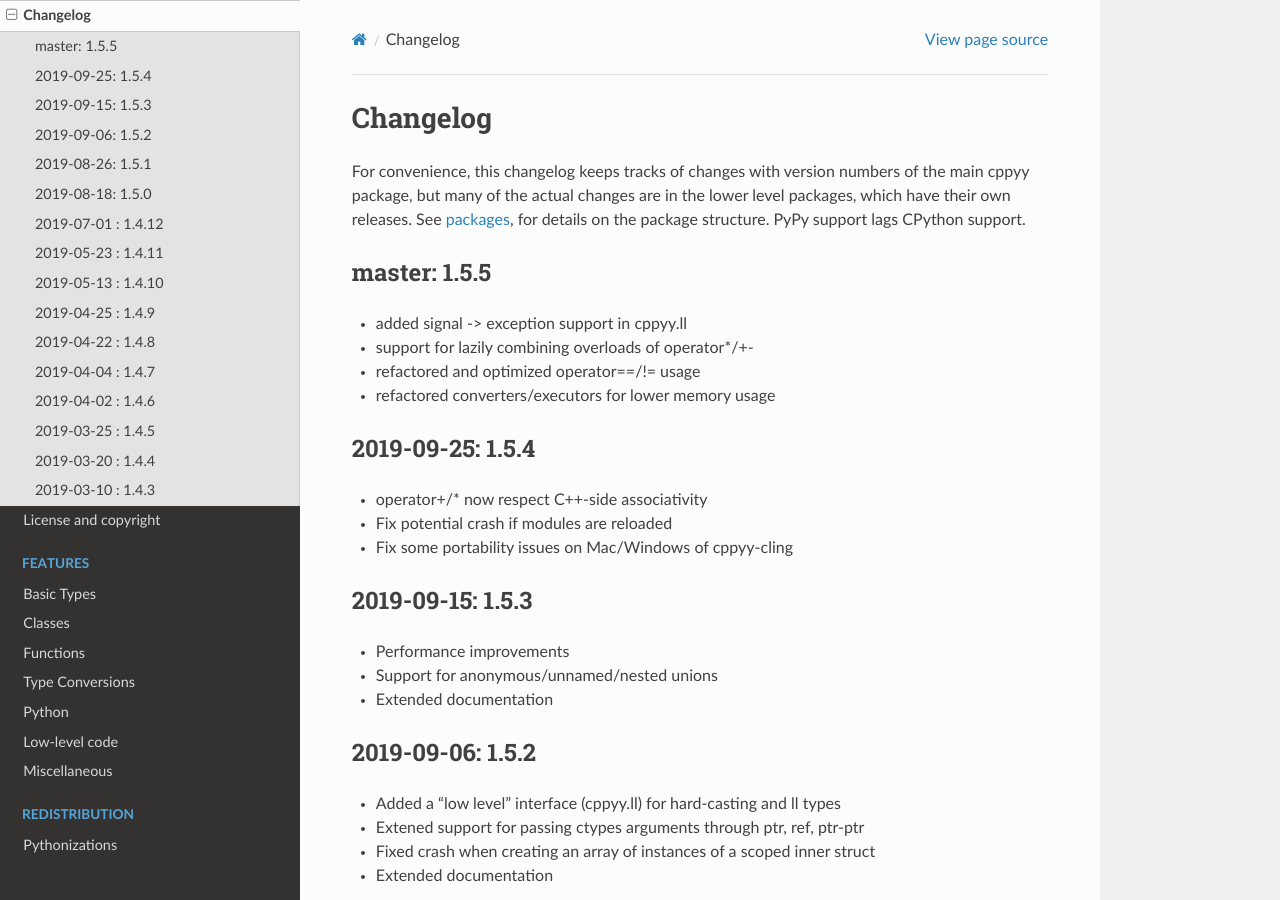
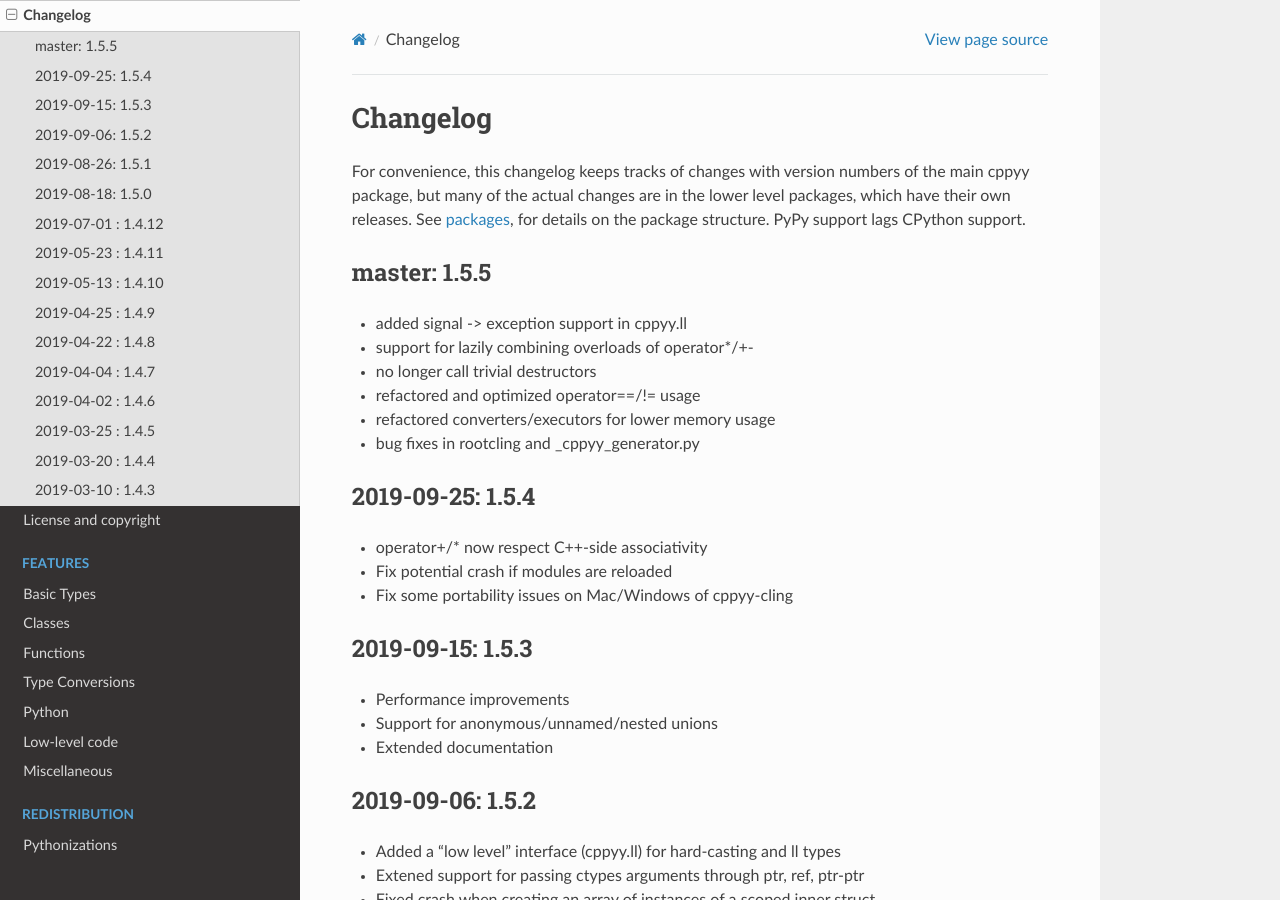
Before and after one commit to wlav/cppyy, a Sphinx documentation site: the page built from doc/source/changelog.rst, in a window 1280 px wide and 900 px high. Built offline with Sphinx 7.4.7 and the Read the Docs theme 2.0.0, drawn with Linux system fonts in a browser that asks for light colours.

Commit message:
update changelog

```diff
--- a/doc/source/changelog.rst
+++ b/doc/source/changelog.rst
@@ -15,8 +15,10 @@ master: 1.5.5
 
 * added signal -> exception support in cppyy.ll
 * support for lazily combining overloads of operator*/+-
+* no longer call trivial destructors
 * refactored and optimized operator==/!= usage
 * refactored converters/executors for lower memory usage
+* bug fixes in rootcling and _cppyy_generator.py
 
 
 2019-09-25: 1.5.4
```
